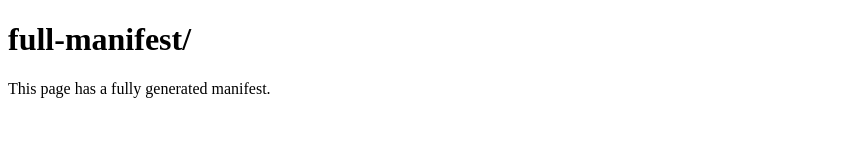
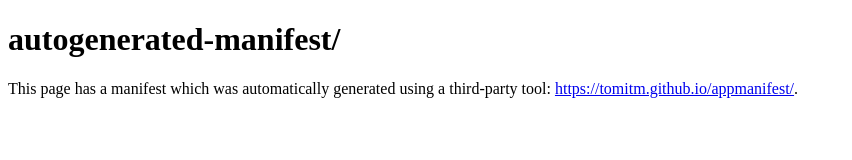
Before and after one commit to belen-albeza/devtools-application-tests, a plain HTML site: page autogenerated-manifest/index.html in a window 1280 px wide. Shown: the whole page, without its empty margins (0-852 px from the left). Drawn offline with Linux system fonts and the light colour scheme.

Commit message:
renamed full-manifest to autogenerated-manifest

```diff
--- a/full-manifest/index.html
+++ b/autogenerated-manifest/index.html
@@ -1,7 +1,7 @@
 <!doctype html>
 <head>
   <meta charset="utf-8">
-  <title>Full manifest</title>
+  <title>Autogenerated manifest</title>
   <link rel="manifest" href="manifest.json">
   <meta name="mobile-web-app-capable" content="yes">
 	<meta name="apple-mobile-web-app-capable" content="yes">
@@ -16,6 +16,6 @@
 	<link rel="apple-touch-icon" type="images/svg" sizes="48x48" href="icons/device_mobile.svg">
 </head>
 <body>
-<h1>full-manifest/</h1>
-<p>This page has a fully generated manifest.</p>
+<h1>autogenerated-manifest/</h1>
+<p>This page has a manifest which was automatically generated using a third-party tool: <a href="https://tomitm.github.io/appmanifest/">https://tomitm.github.io/appmanifest/</a>.</p>
 </body>
```
Also changed, not shown: index.html (+1 -1 lines), autogenerated-manifest/icons/device_desktop.svg (renamed from full-manifest/icons/device_desktop.svg), autogenerated-manifest/icons/device_mobile.svg (renamed from full-manifest/icons/device_mobile.svg), autogenerated-manifest/icons/device_tablet.svg (renamed from full-manifest/icons/device_tablet.svg), autogenerated-manifest/manifest.json (renamed from full-manifest/manifest.json), autogenerated-manifest/screenshot.png (renamed from full-manifest/screenshot.png).
